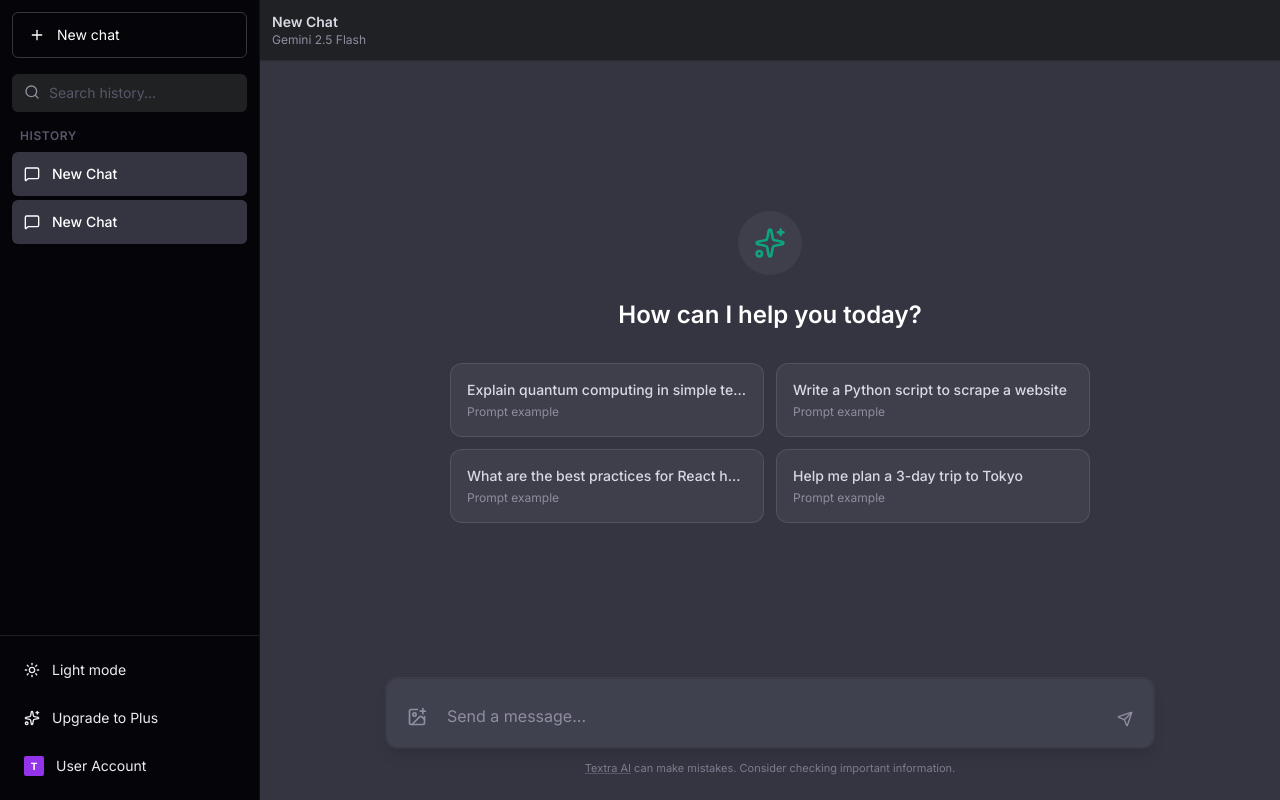
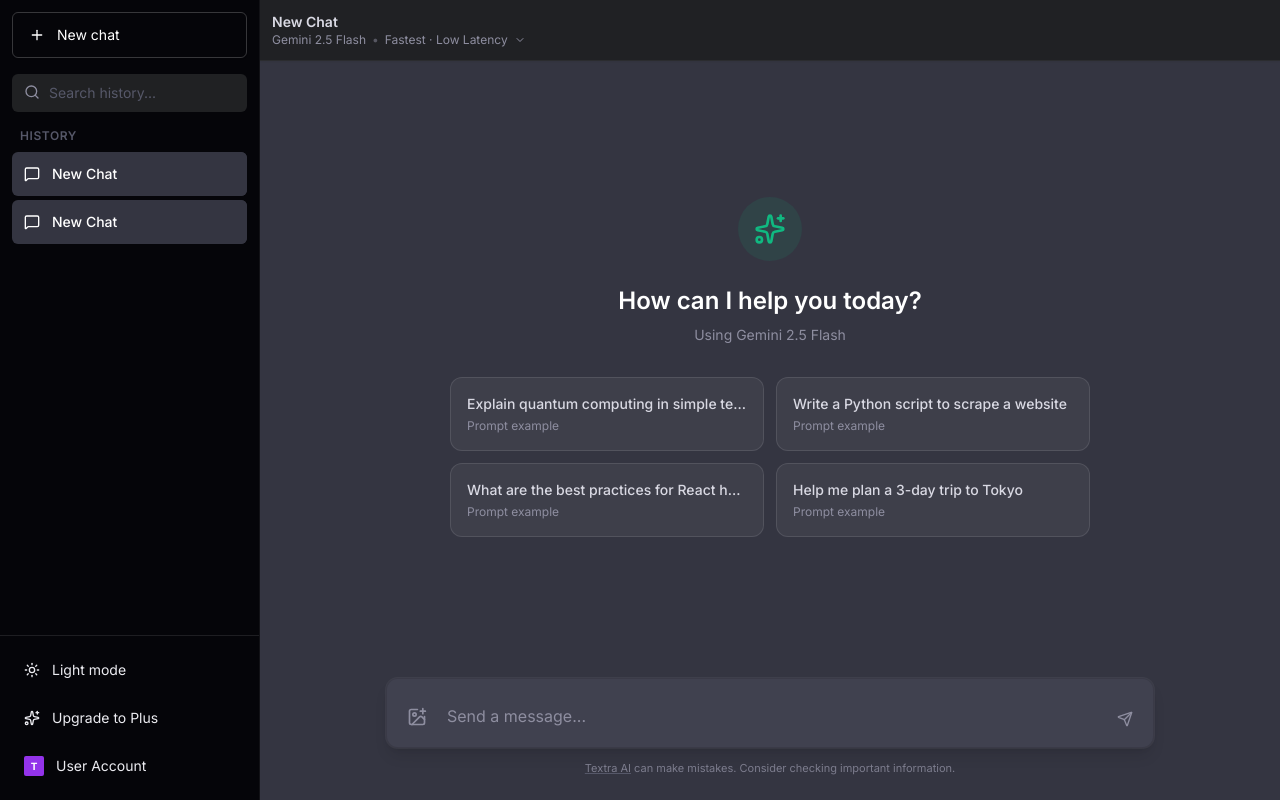
Before and after one commit to Chidambaram2701/Textra.Ai, a React (Vite) app: page / in a window 1280 px wide. Built offline with nearby package versions, Linux system fonts and the light colour scheme; a web font is replaced by a local one.

Commit message:
feat: Improve Gemini integration and UI
Refactors Gemini service for better model handling and introduces a new system for managing chat history conversion. Updates UI components for a more modern aesthetic and adds functionality for model selection.

```diff
--- a/App.tsx
+++ b/App.tsx
@@ -1,10 +1,10 @@
 import React, { useState, useRef, useEffect, useCallback } from 'react';
 import { Chat, GenerateContentResponse } from "@google/genai";
 import { Message, Role, ChatSession } from './types';
-import { createChatSession, generateImageEdit } from './services/geminiService';
+import { createChatSession, generateImageEdit, MODELS } from './services/geminiService';
 import MessageBubble from './components/MessageBubble';
 import InputArea from './components/InputArea';
-import { Sparkles, Menu, Plus, MessageSquare, Search, Trash2, X, Sun, Moon, Eraser, Copy, Check } from 'lucide-react';
+import { Sparkles, Menu, Plus, MessageSquare, Search, Trash2, X, Sun, Moon, Eraser, Copy, Check, ChevronDown, Zap, BrainCircuit } from 'lucide-react';
 
 // Helper to convert File to Base64
 const fileToBase64 = (file: File): Promise<string> => {
@@ -25,6 +25,10 @@ const App: React.FC = () => {
   const [isSidebarOpen, setSidebarOpen] = useState(false);
   const [theme, setTheme] = useState<'dark' | 'light'>('dark');
   const [isChatCopied, setIsChatCopied] = useState(false);
+
+  // Model Selection State
+  const [selectedModel, setSelectedModel] = useState<string>(MODELS.FLASH_LITE.id);
+  const [isModelMenuOpen, setIsModelMenuOpen] = useState(false);
 
   // Refs
   const chatSessionRef = useRef<Chat | null>(null);
@@ -81,6 +85,14 @@ const App: React.FC = () => {
   const currentSession = sessions.find(s => s.id === currentSessionId);
   const messages = currentSession?.messages || [];
 
+  // Update Chat Session Ref when Model or Session changes
+  useEffect(() => {
+    if (currentSessionId) {
+      // Re-initialize chat with current history and selected model
+      chatSessionRef.current = createChatSession(selectedModel, messages);
+    }
+  }, [currentSessionId, selectedModel]);
+
   // Auto-scroll logic
   useEffect(() => {
     messagesEndRef.current?.scrollIntoView({ behavior: 'smooth' });
@@ -88,6 +100,15 @@ const App: React.FC = () => {
 
   const toggleTheme = () => {
     setTheme(prev => prev === 'dark' ? 'light' : 'dark');
+  };
+
+  const toggleModelMenu = () => {
+    setIsModelMenuOpen(!isModelMenuOpen);
+  };
+
+  const handleModelSelect = (modelId: string) => {
+    setSelectedModel(modelId);
+    setIsModelMenuOpen(false);
   };
 
   // Create a new session
@@ -100,7 +121,6 @@ const App: React.FC = () => {
     };
     setSessions(prev => [newSession, ...prev]);
     setCurrentSessionId(newSession.id);
-    chatSessionRef.current = createChatSession();
     setSidebarOpen(false);
     setSearchQuery('');
   };
@@ -108,8 +128,6 @@ const App: React.FC = () => {
   // Switch session
   const switchSession = (sessionId: string) => {
     setCurrentSessionId(sessionId);
-    // Reset API context for simplicity when switching (or implement history re-hydration)
-    chatSessionRef.current = createChatSession();
     setSidebarOpen(false);
   };
 
@@ -138,9 +156,8 @@ const App: React.FC = () => {
         }
         return session;
       }));
-
-      // Reset the AI chat context
-      chatSessionRef.current = createChatSession();
+      // Reset chat ref immediately to clear history context
+      chatSessionRef.current = createChatSession(selectedModel, []);
     }
   };
 
@@ -216,9 +233,9 @@ const App: React.FC = () => {
           : session
       ));
 
-      // Re-initialize chat ref if null (edge case)
+      // Re-initialize chat ref to ensure it has latest history before sending
       if (!chatSessionRef.current) {
-        chatSessionRef.current = createChatSession();
+          chatSessionRef.current = createChatSession(selectedModel, messages);
       }
 
       // Logic Branch: Image Edit vs Chat
@@ -257,7 +274,6 @@ const App: React.FC = () => {
 
         let fullContent = '';
         let lastUpdateTime = 0;
-        // Throttle updates to ~25fps (40ms) to keep UI buttery smooth
         const UPDATE_INTERVAL = 40;
 
         for await (const chunk of resultStream) {
@@ -268,7 +284,6 @@ const App: React.FC = () => {
             fullContent += chunkText;
             const now = Date.now();
 
-            // Only update React state if enough time has passed
             if (now - lastUpdateTime >= UPDATE_INTERVAL) {
                setSessions(prev => prev.map(session =>
                  session.id === currentSessionId
@@ -283,7 +298,7 @@ const App: React.FC = () => {
           }
         }
 
-        // Finalize Streaming State (Guaranteed final update)
+        // Finalize Streaming State
         setSessions(prev => prev.map(session =>
           session.id === currentSessionId
             ? {
@@ -297,14 +312,15 @@ const App: React.FC = () => {
     } catch (error: any) {
       console.error("Gemini API Error:", error);
 
-      // Extract specific error message
       let errorMessageText = "I'm sorry, I encountered an error.";
 
       if (error.message) {
         if (error.message.includes('API key')) {
-          errorMessageText = "Error: API Key is missing or invalid. Please check your Vercel environment variables.";
+          errorMessageText = "Error: API Key is missing or invalid.";
         } else if (error.message.includes('403')) {
-          errorMessageText = "Error 403: Permission denied. Please check your API key quota or permissions.";
+          errorMessageText = "Error 403: Permission denied. Please check your permissions.";
+        } else if (error.message.includes('404')) {
+          errorMessageText = `Error 404: The selected model (${selectedModel}) was not found. It might not be available in your region yet.`;
         } else if (error.message.includes('429')) {
           errorMessageText = "Error 429: Usage limit exceeded. Please try again later.";
         } else {
@@ -331,13 +347,15 @@ const App: React.FC = () => {
     } finally {
       setIsLoading(false);
     }
-  }, [currentSessionId]);
+  }, [currentSessionId, selectedModel, messages]);
 
   // Filter sessions based on search
   const filteredSessions = sessions.filter(session =>
     session.title.toLowerCase().includes(searchQuery.toLowerCase()) ||
     session.messages.some(m => m.content.toLowerCase().includes(searchQuery.toLowerCase()))
   );
+
+  const selectedModelInfo = Object.values(MODELS).find(m => typeof m === 'object' && m.id === selectedModel) as typeof MODELS.FLASH_LITE;
 
   return (
     <div className="flex h-screen bg-gray-50 dark:bg-gray-800 text-gray-900 dark:text-gray-100 overflow-hidden font-sans transition-colors duration-200">
@@ -417,7 +435,6 @@ const App: React.FC = () => {
                             <span className="truncate flex-1 relative z-10 pr-6">
                             {session.title || "New conversation"}
                             </span>
-                            {/* Fade effect for text overflow */}
                             <div className={`absolute right-0 top-0 bottom-0 w-12 bg-gradient-to-l to-transparent group-hover:from-gray-100 dark:group-hover:from-[#2A2B32] ${currentSessionId === session.id ? 'from-gray-200 dark:from-[#343541]' : 'from-white dark:from-gray-900'}`} />
                         </button>
 
@@ -460,20 +477,97 @@ const App: React.FC = () => {
 
         {/* Chat Header (Responsive) */}
         <header className="sticky top-0 z-10 flex items-center justify-between p-3 border-b border-gray-200 dark:border-white/5 bg-white/95 dark:bg-gray-800/95 backdrop-blur-md text-gray-700 dark:text-gray-200 shadow-sm">
-            <div className="flex items-center gap-2 overflow-hidden">
+            <div className="flex items-center gap-2 overflow-visible relative">
                 <button
                   onClick={() => setSidebarOpen(true)}
                   className="p-2 -ml-2 hover:bg-gray-100 dark:hover:bg-gray-700 rounded-md md:hidden flex-shrink-0"
                 >
                     <Menu className="w-5 h-5" />
                 </button>
-                <div className="flex flex-col overflow-hidden">
-                    <span className="font-semibold text-sm truncate max-w-[180px] md:max-w-md">
-                        {currentSession?.title || "Textra AI"}
-                    </span>
-                    <span className="text-xs text-gray-500 dark:text-gray-400 hidden md:block">
-                        Gemini 2.5 Flash
-                    </span>
+
+                {/* Model Selector Dropdown */}
+                <div className="relative">
+                  <div
+                     className="flex flex-col cursor-pointer group"
+                     onClick={toggleModelMenu}
+                  >
+                      <div className="flex items-center gap-2">
+                        <span className="font-semibold text-sm truncate max-w-[150px] md:max-w-md select-none">
+                            {currentSession?.title || "Textra AI"}
+                        </span>
+                      </div>
+                      <div className="flex items-center gap-1.5 text-gray-500 dark:text-gray-400 group-hover:text-gray-800 dark:group-hover:text-gray-200 transition-colors">
+                          <span className="text-xs hidden md:flex items-center gap-1.5">
+                              {selectedModelInfo?.name}
+                              <span className="opacity-50">•</span>
+                              {selectedModelInfo?.description}
+                          </span>
+                          {/* Mobile Short Label */}
+                          <span className="text-xs md:hidden">
+                            {selectedModel === MODELS.FLASH_LITE.id ? 'Lite' : 'Pro'}
+                          </span>
+                          <ChevronDown className={`w-3 h-3 transition-transform duration-200 ${isModelMenuOpen ? 'rotate-180' : ''}`} />
+                      </div>
+                  </div>
+
+                  {/* Dropdown Menu */}
+                  {isModelMenuOpen && (
+                    <>
+                      <div
+                        className="fixed inset-0 z-10"
+                        onClick={() => setIsModelMenuOpen(false)}
+                      />
+                      <div className="absolute top-full left-0 mt-2 w-64 bg-white dark:bg-gray-800 border border-gray-200 dark:border-white/10 rounded-lg shadow-xl z-20 overflow-hidden animate-fade-in-up">
+                        <div className="p-1.5 space-y-0.5">
+                           {/* Flash Option */}
+                           <button
+                             onClick={() => handleModelSelect(MODELS.FLASH_LITE.id)}
+                             className={`w-full text-left p-3 rounded-md flex items-start gap-3 transition-colors ${
+                               selectedModel === MODELS.FLASH_LITE.id
+                                 ? 'bg-gray-100 dark:bg-white/10'
+                                 : 'hover:bg-gray-50 dark:hover:bg-white/5'
+                             }`}
+                           >
+                              <div className="p-2 bg-emerald-100 dark:bg-emerald-500/20 rounded-md text-emerald-600 dark:text-emerald-400">
+                                <Zap className="w-4 h-4" />
+                              </div>
+                              <div>
+                                <div className="font-medium text-sm text-gray-900 dark:text-gray-100">
+                                  {MODELS.FLASH_LITE.name}
+                                </div>
+                                <div className="text-xs text-gray-500 dark:text-gray-400">
+                                  {MODELS.FLASH_LITE.description}
+                                </div>
+                              </div>
+                              {selectedModel === MODELS.FLASH_LITE.id && <Check className="w-4 h-4 text-emerald-500 ml-auto mt-1" />}
+                           </button>
+
+                           {/* Pro Option */}
+                           <button
+                             onClick={() => handleModelSelect(MODELS.PRO.id)}
+                             className={`w-full text-left p-3 rounded-md flex items-start gap-3 transition-colors ${
+                               selectedModel === MODELS.PRO.id
+                                 ? 'bg-gray-100 dark:bg-white/10'
+                                 : 'hover:bg-gray-50 dark:hover:bg-white/5'
+                             }`}
+                           >
+                              <div className="p-2 bg-indigo-100 dark:bg-indigo-500/20 rounded-md text-indigo-600 dark:text-indigo-400">
+                                <BrainCircuit className="w-4 h-4" />
+                              </div>
+                              <div>
+                                <div className="font-medium text-sm text-gray-900 dark:text-gray-100">
+                                  {MODELS.PRO.name}
+                                </div>
+                                <div className="text-xs text-gray-500 dark:text-gray-400">
+                                  {MODELS.PRO.description}
+                                </div>
+                              </div>
+                              {selectedModel === MODELS.PRO.id && <Check className="w-4 h-4 text-indigo-500 ml-auto mt-1" />}
+                           </button>
+                        </div>
+                      </div>
+                    </>
+                  )}
                 </div>
             </div>
 
@@ -512,10 +606,15 @@ const App: React.FC = () => {
         <div className="flex-1 overflow-y-auto scroll-smooth pb-32 scrollbar-hide">
           {messages.length === 0 ? (
             <div className="h-full flex flex-col items-center justify-center p-8">
-               <div className="bg-gray-100 dark:bg-white/5 p-4 rounded-full mb-6">
-                 <Sparkles className="w-8 h-8 text-primary-500" />
+               <div className={`p-4 rounded-full mb-6 transition-colors duration-500 ${selectedModel === MODELS.PRO.id ? 'bg-indigo-100 dark:bg-indigo-500/10' : 'bg-emerald-100 dark:bg-emerald-500/10'}`}>
+                 <Sparkles className={`w-8 h-8 ${selectedModel === MODELS.PRO.id ? 'text-indigo-500' : 'text-emerald-500'}`} />
                </div>
-               <h2 className="text-2xl font-semibold text-gray-800 dark:text-white mb-8">How can I help you today?</h2>
+               <h2 className="text-2xl font-semibold text-gray-800 dark:text-white mb-2">
+                 How can I help you today?
+               </h2>
+               <p className="text-sm text-gray-500 dark:text-gray-400 mb-8">
+                 Using {selectedModelInfo?.name}
+               </p>
 
                <div className="grid grid-cols-1 md:grid-cols-2 gap-3 max-w-2xl w-full px-4">
                   {[
--- a/services/geminiService.ts
+++ b/services/geminiService.ts
@@ -1,19 +1,32 @@
-import { GoogleGenAI, Chat, GenerateContentResponse } from "@google/genai";
+import { GoogleGenAI, Chat, GenerateContentResponse, Content, Part } from "@google/genai";
+import { Message, Role } from '../types';
 
 // Models
-// Using gemini-2.5-flash for the fastest response times
-const CHAT_MODEL = 'gemini-2.5-flash';
-const IMAGE_MODEL = 'gemini-2.5-flash-image';
+// Note: 'gemini-2.5-flash-lite' is not a valid model ID currently.
+// We use 'gemini-2.5-flash' for high speed/low latency (Flash).
+// We use 'gemini-3-pro-preview' for high intelligence (Pro).
+export const MODELS = {
+  FLASH_LITE: {
+    id: 'gemini-2.5-flash', // Using the valid 2.5 Flash model
+    name: 'Gemini 2.5 Flash',
+    description: 'Fastest · Low Latency',
+  },
+  PRO: {
+    id: 'gemini-3-pro-preview',
+    name: 'Gemini 3 Pro',
+    description: 'Smartest · Reasoning',
+  },
+  IMAGE_GEN: 'gemini-2.5-flash-image'
+};
 
 let aiInstance: GoogleGenAI | null = null;
 
-// Lazy initialization to prevent app crash on load if API key is missing
+// Lazy initialization
 const getAiClient = (): GoogleGenAI => {
   if (!aiInstance) {
     const apiKey = process.env.API_KEY;
     if (!apiKey) {
-      // This error will now be caught by the UI and shown to the user
-      throw new Error("API key is missing. Please set the API_KEY environment variable in Vercel.");
+      throw new Error("API key is missing. Please set the API_KEY environment variable.");
     }
     aiInstance = new GoogleGenAI({ apiKey: apiKey });
   }
@@ -21,15 +34,41 @@ const getAiClient = (): GoogleGenAI => {
 };
 
 /**
- * Creates a new chat session with system instructions.
+ * Converts internal Message format to Gemini API Content format for history.
  */
-export const createChatSession = (): Chat => {
+const formatHistory = (messages: Message[]): Content[] => {
+  return messages
+    .filter(m => !m.error && !m.isStreaming) // Filter out error/temporary messages
+    .map(m => {
+      const parts: Part[] = [{ text: m.content }];
+
+      // Note: In a real app, you might re-upload images or manage tokens,
+      // but for simple text history context, we focus on the text part
+      // or simplistic image handling if needed.
+      // Sending base64 in history for every turn can be heavy,
+      // so this implementation focuses on text context for history
+      // unless it's the immediate prompt.
+
+      return {
+        role: m.role,
+        parts: parts
+      };
+    });
+};
+
+/**
+ * Creates a new chat session, optionally with history.
+ */
+export const createChatSession = (modelId: string = MODELS.FLASH_LITE.id, historyMessages: Message[] = []): Chat => {
   const ai = getAiClient();
+
+  const history = formatHistory(historyMessages);
+
   return ai.chats.create({
-    model: CHAT_MODEL,
+    model: modelId,
+    history: history,
     config: {
       systemInstruction: "You are Textra AI, a helpful, intelligent, and knowledgeable AI assistant. You provide clear, concise, and accurate answers using Markdown formatting.",
-      // Explicitly disable thinking to improve latency/speed
       thinkingConfig: { thinkingBudget: 0 }
     },
   });
@@ -41,7 +80,7 @@ export const createChatSession = (): Chat => {
 export const generateImageEdit = async (prompt: string, imageBase64: string, mimeType: string): Promise<GenerateContentResponse> => {
   const ai = getAiClient();
   return await ai.models.generateContent({
-    model: IMAGE_MODEL,
+    model: MODELS.IMAGE_GEN,
     contents: {
       parts: [
         {
```
Also changed, not shown: components/MessageBubble.tsx (+6 -4 lines).
